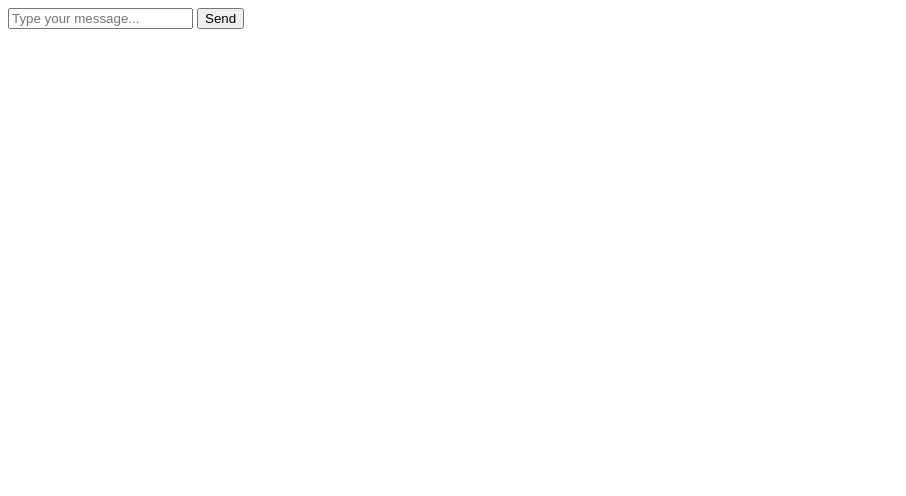
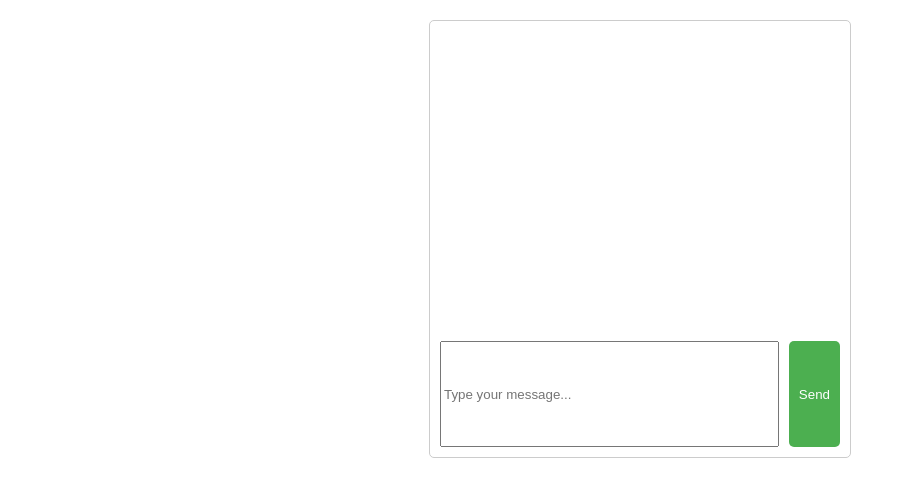
Before and after one commit to Tihinya/LEARNING-PLATFORM, a website: page index.html in a window 1280 px wide. Shown: the whole page, without its empty margins (0-906 px from the left). Drawn offline with Linux system fonts and the light colour scheme.

Commit message:
ai mini chat

```diff
--- a/index.html
+++ b/index.html
@@ -2,6 +2,7 @@
 <html>
     <head>
         <title>Chatbot Application</title>
+        <link rel="stylesheet" href="style.css" />
     </head>
     <body>
         <script type="module" src="ai.js"></script>
--- a/style.css
+++ b/style.css
@@ -19,6 +19,8 @@
 #user-input {
     flex: 1;
     margin-right: 10px;
+    width: 300px;
+    height: 100px;
 }
 
 #send-btn {
```
